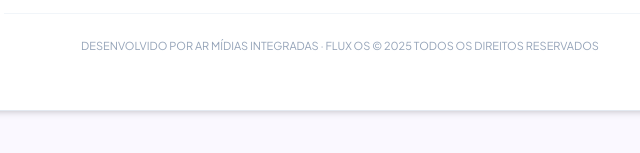
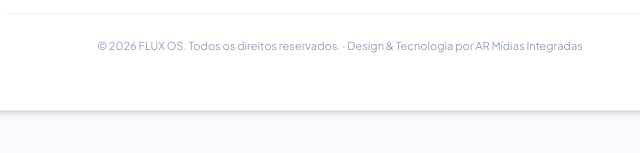
Before and after one commit to armidiasintegradas/fluxos, a plain HTML site: page index.html in a window 1280 px wide. Shown: the part 9004-9157 px from the top of the page, 300-940 px from the left. Drawn offline with nearby package versions, Linux system fonts and the light colour scheme.

Commit message:
fix: atualiza créditos do rodapé

```diff
--- a/index.html
+++ b/index.html
@@ -1252,7 +1252,7 @@
       </div>
 
       <div class="mt-10 pt-6 border-t border-slate-100 text-[11px] text-slate-400">
-        DESENVOLVIDO POR AR MÍDIAS INTEGRADAS · FLUX OS © 2025 TODOS OS DIREITOS RESERVADOS
+        © 2026 FLUX OS. Todos os direitos reservados. · Design & Tecnologia por AR Mídias Integradas
       </div>
     </div>
   </section>
```
